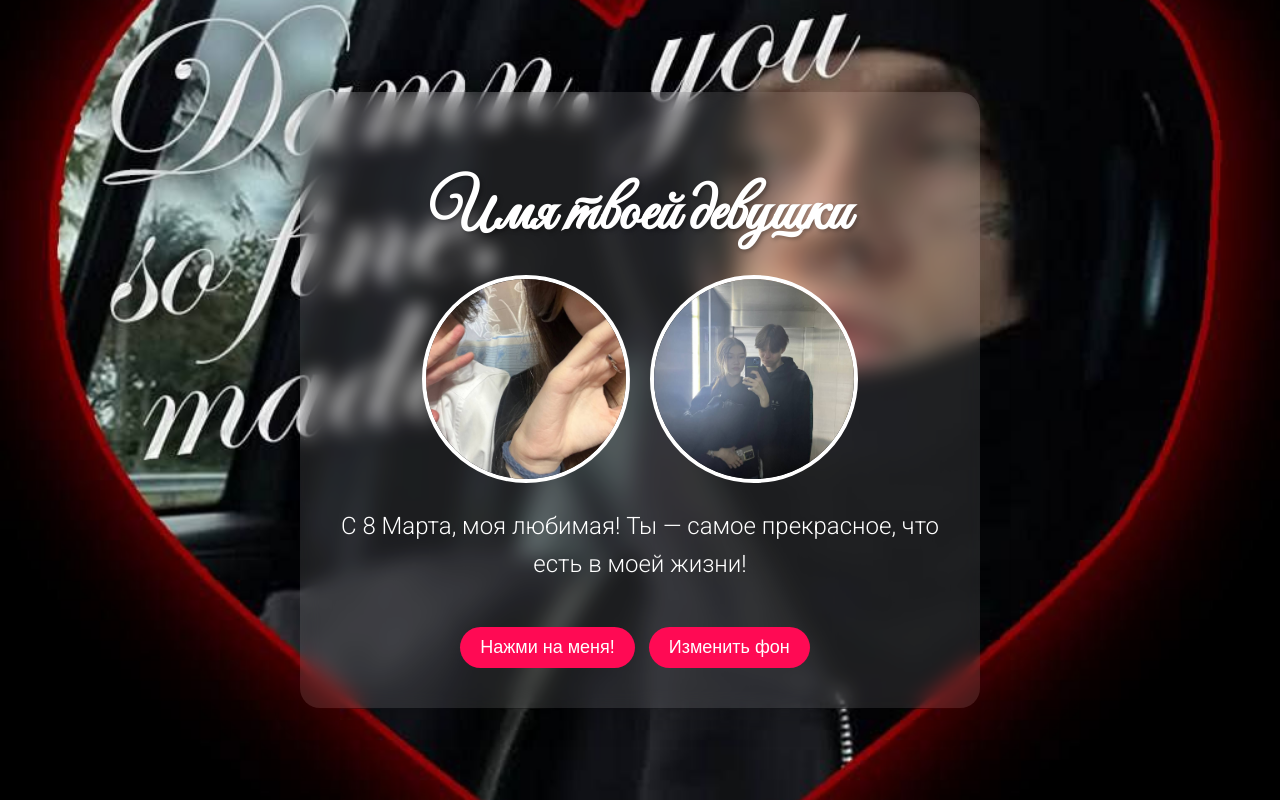
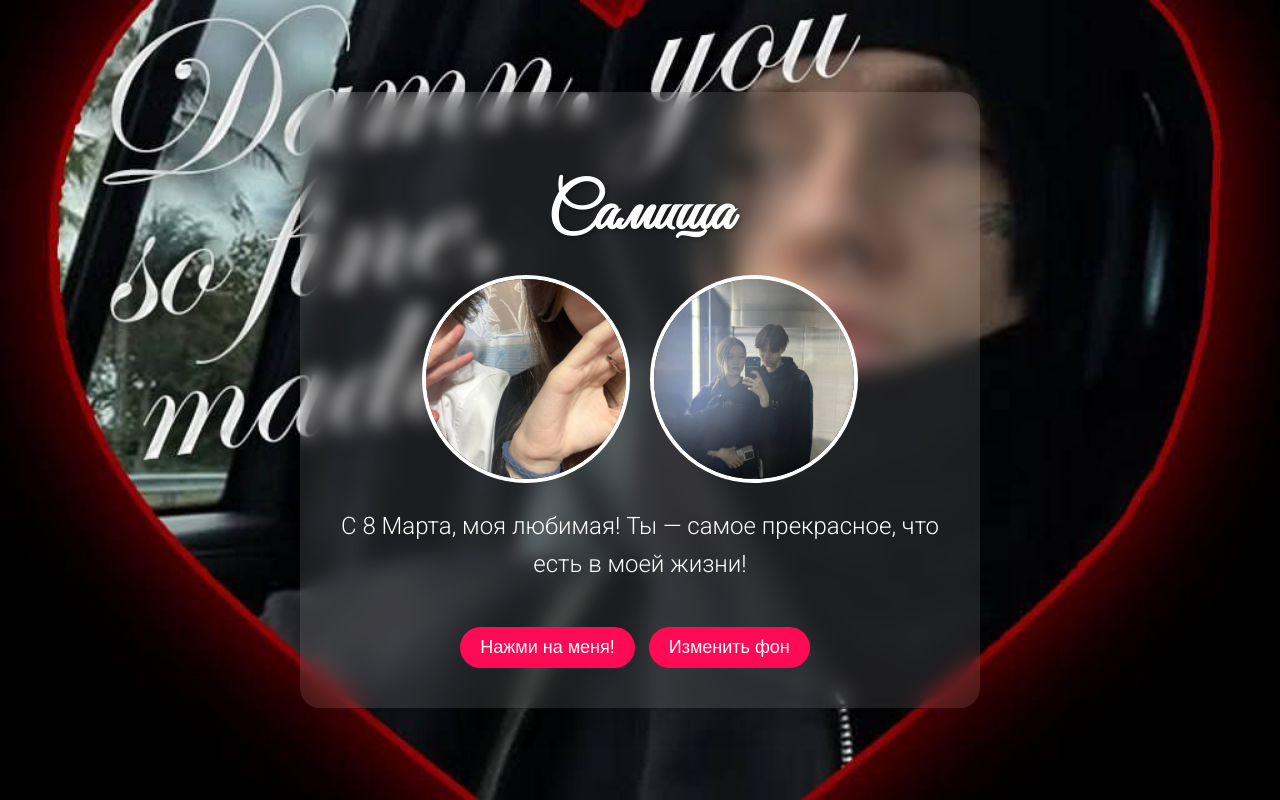
Before and after one commit to traipleS/forSamisha, a plain HTML site: page index.html in a window 1280 px wide. Drawn offline with Linux system fonts and the light colour scheme.

Commit message:
index.html
Signed-off-by: traipleS <122714580+traipleS@users.noreply.github.com>

```diff
--- a/index.html
+++ b/index.html
@@ -17,7 +17,7 @@
         <div class="heart"></div>
     </div>
     <div class="container">
-        <h1 class="name">Имя твоей девушки</h1>
+        <h1 class="name">Самиша</h1>
         <div class="photos">
             <img src="/img/img1.jpg" alt="Наше фото 1" class="photo">
             <img src="/img/img2.jpg" alt="Наше фото 2" class="photo">
```
